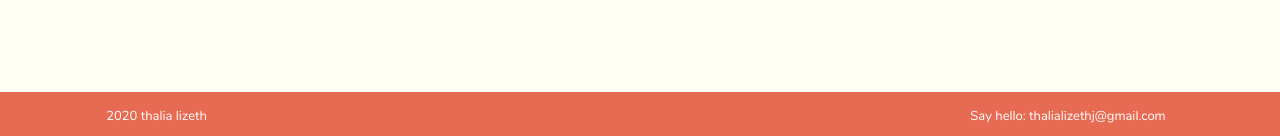
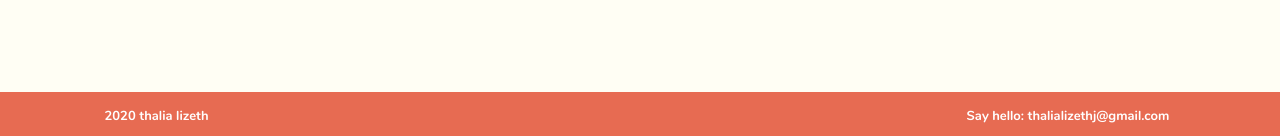
Before and after one commit to thalizeth/thalizeth.github.io, a Jekyll site: the page built from index.html, in a window 1280 px wide. Shown: the part 761-897 px from the top of the page. Built offline with Jekyll 4.4.1, drawn with Linux system fonts in a browser that asks for light colours.

```diff
--- a/_sass/footer.scss
+++ b/_sass/footer.scss
@@ -5,6 +5,7 @@
   position: absolute;
   left: 0;
   bottom: 0;
+  font-weight: 600;
 
   color: white;
   display: flex;
@@ -25,6 +26,7 @@
 
   .footer--year-name {
     width: 313px;
+    letter-spacing: 0.0025em;
   }
 
   .footer--say-hello-container {
```
